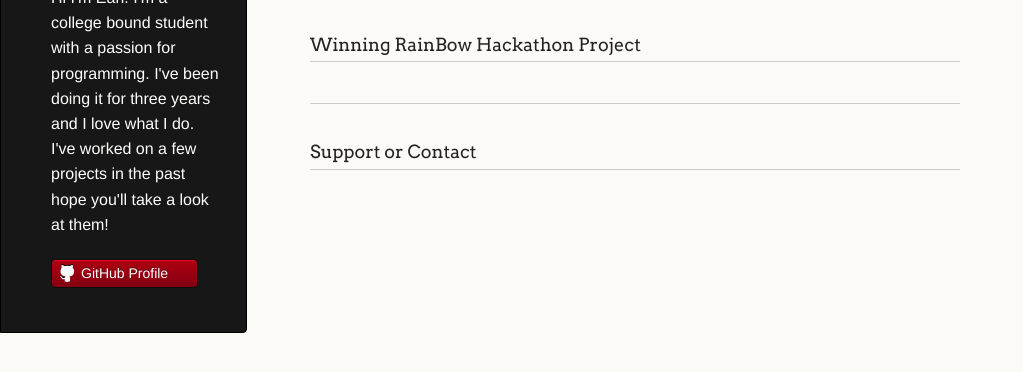
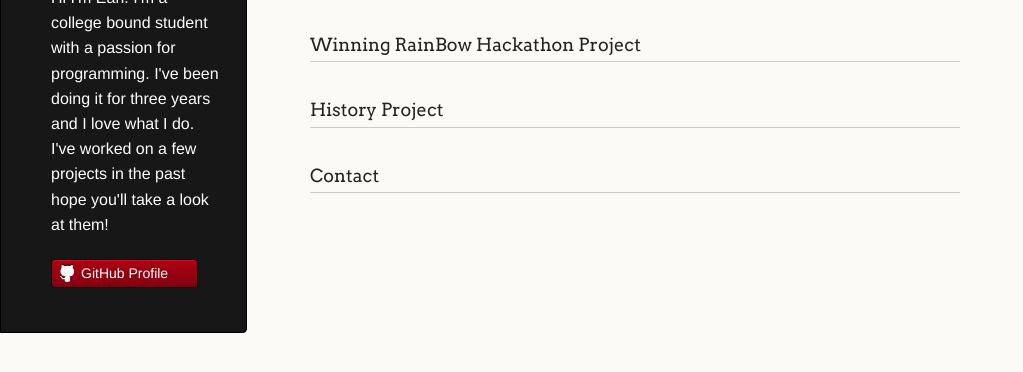
Before and after one commit to ejclover/Template, a plain HTML site: page index.html in a window 1280 px wide. Shown: the part 144-516 px from the top of the page, without its empty margins (0-1023 px from the left). Drawn offline with Linux system fonts and the light colour scheme.

Commit message:
added history

```diff
--- a/index.html
+++ b/index.html
@@ -43,12 +43,12 @@
 <p></p>
 
 <h3>
-<a id="authors-and-contributors" class="anchor" href="#authors-and-contributors" aria-hidden="true"><span aria-hidden="true" class="octicon octicon-link"></span></a></h3>
+<a id="authors-and-contributors" class="anchor" href="#authors-and-contributors" aria-hidden="true"><span aria-hidden="true" class="octicon octicon-link"></span></a>History Project</h3>
 
 <p></p>
 
 <h3>
-<a id="support-or-contact" class="anchor" href="#support-or-contact" aria-hidden="true"><span aria-hidden="true" class="octicon octicon-link"></span></a>Support or Contact</h3>
+<a id="support-or-contact" class="anchor" href="#support-or-contact" aria-hidden="true"><span aria-hidden="true" class="octicon octicon-link"></span></a> Contact</h3>
 
 <p></p>
       </section>
```
